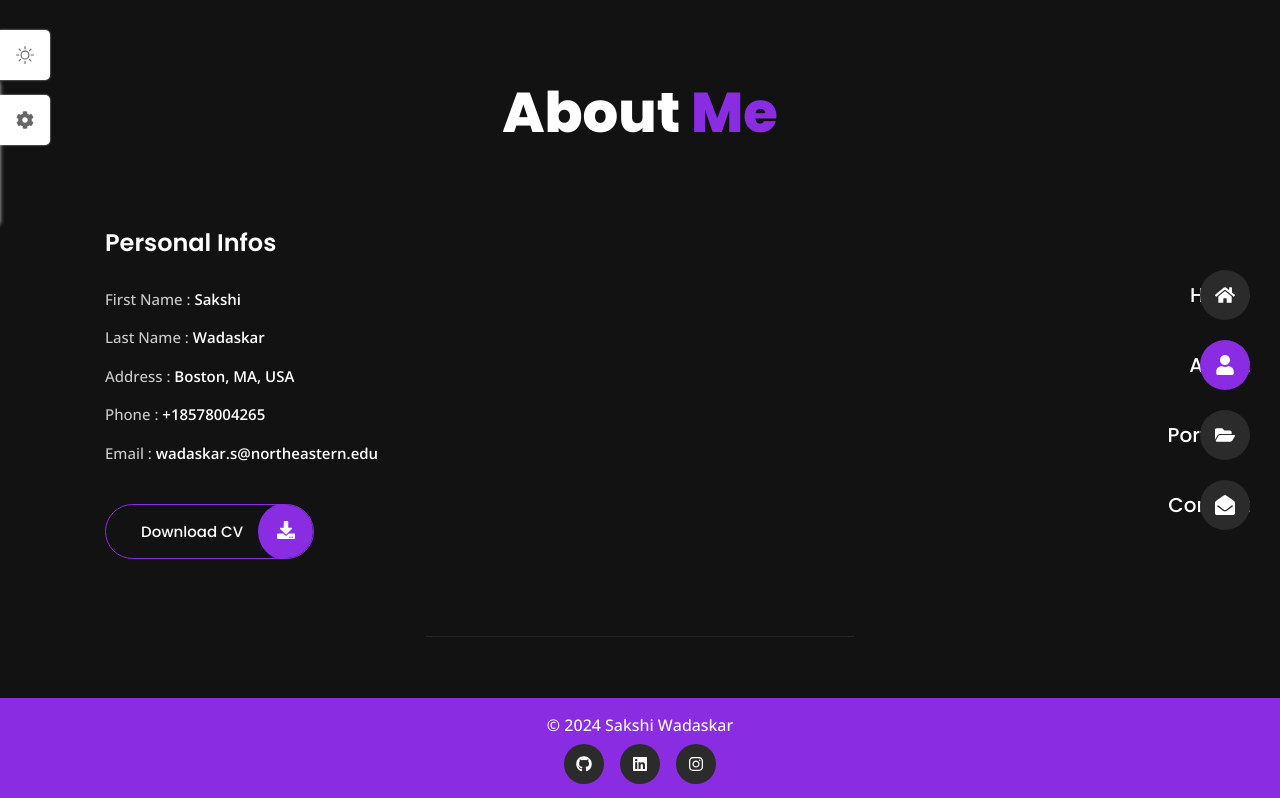
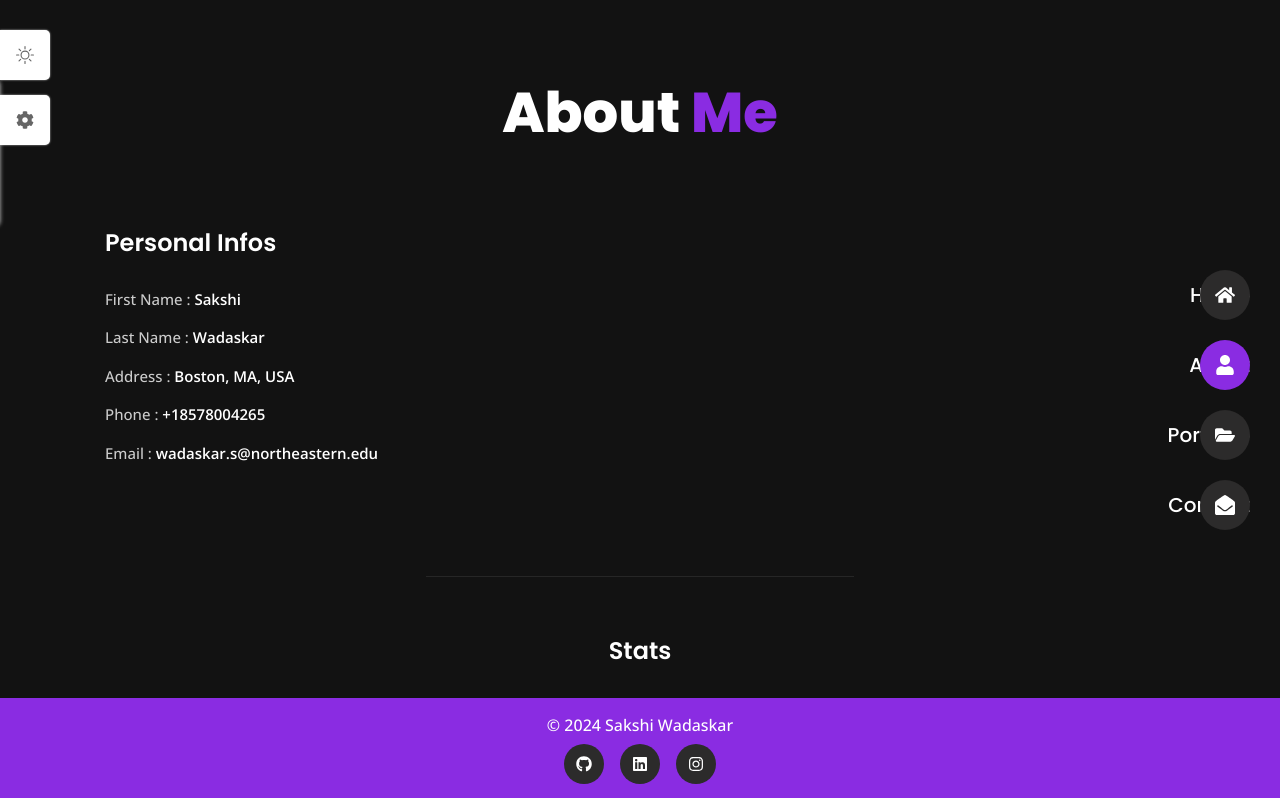
Before and after one commit to sakshiwadaskar/portfolio-website, a React (Vite) app: page /about in a window 1280 px wide. Shown: the top 798 px of the page. Built offline with nearby package versions, Linux system fonts and the light colour scheme.

Commit message:
Removed the CV.

```diff
--- a/src/pages/about/About.jsx
+++ b/src/pages/about/About.jsx
@@ -25,12 +25,12 @@ const About = () => {
                             <Info/>
                         </ul>
 
-                        <a href={CV} download={''} className={"button"}>
-                            Download CV
-                            <span className={"button__icon"}>
-                            <FaDownload/>
-                            </span>
-                        </a>
+{/*                         <a href={CV} download={''} className={"button"}> */}
+{/*                             Download CV */}
+{/*                             <span className={"button__icon"}> */}
+{/*                             <FaDownload/> */}
+{/*                             </span> */}
+{/*                         </a> */}
                     </div>
                 </div>
 
```
Also changed, not shown: 1 other file (tests, documents, lock files or other folders).
